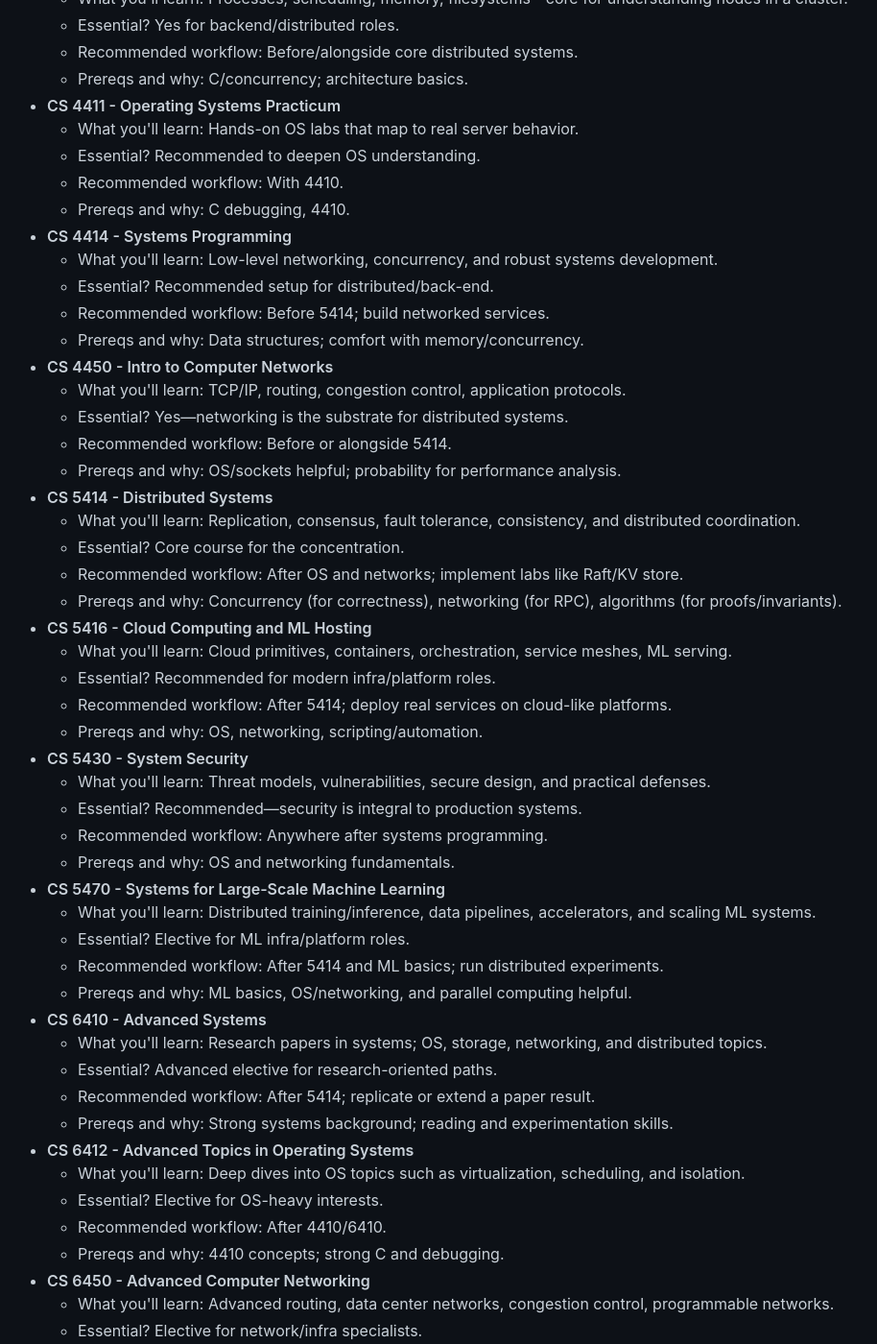
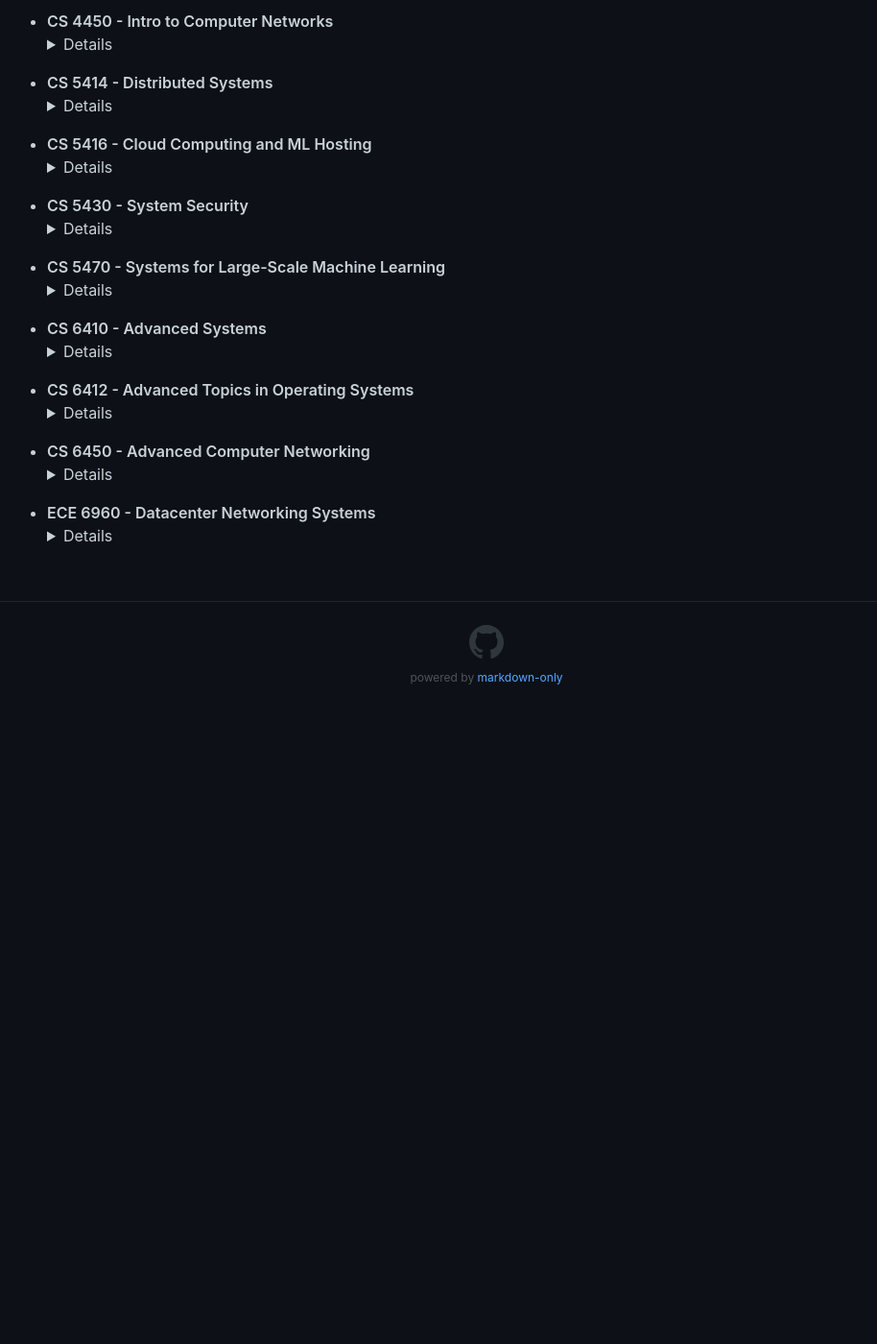
Before and after one commit to jmyphn/engineering-wiki, a Jekyll site: the page built from csdistsys.md, in a window 1280 px wide and 1400 px high, scrolled down 1320 px. Shown: the whole window at 96% size, without its empty margins (133-1047 px from the left). Built offline with Jekyll 4.4.1, drawn with Linux system fonts in a browser that asks for light colours; after the commit the page ends 2065 px from its top, so only the background shows below that; some of the changed text lies outside the part shown.

Commit message:
cspages dropdowns added

```diff
--- a/csdistsys.md
+++ b/csdistsys.md
@@ -82,72 +82,155 @@ flowchart TD
 
 ## Core Courses:
 - **CS 4320 - Intro to Databases**
-  - What you'll learn: Relational models, SQL, transactions, indexing, and query optimization.
-  - Essential? Yes—databases underpin most distributed systems.
-  - Recommended workflow: Take early; build a small app with real queries and indexes.
-  - Prereqs and why: Data structures/algorithms (for query plans/indexes).
+  <details>
+  <summary>Details</summary>
+    <ul>
+    <li>- What you'll learn: Relational models, SQL, transactions, indexing, and query optimization.</li>
+    <li>- Essential? Yes—databases underpin most distributed systems.</li>
+    <li>- Recommended workflow: Take early; build a small app with real queries and indexes.</li>
+    <li>- Prereqs and why: Data structures/algorithms (for query plans/indexes).</li>
+    </ul>
+  </details>
+
 - **CS 4321 - Databases Practicum**
-  - What you'll learn: Implementation-focused DB components and advanced SQL usage.
-  - Essential? Recommended to cement DB fundamentals.
-  - Recommended workflow: Co-enroll with 4320; prioritize the project work.
-  - Prereqs and why: 4320 concepts; strong programming.
+  <details>
+  <summary>Details</summary>
+    <ul>
+    <li>- What you'll learn: Implementation-focused DB components and advanced SQL usage.</li>
+    <li>- Essential? Recommended to cement DB fundamentals.</li>
+    <li>- Recommended workflow: Co-enroll with 4320; prioritize the project work.</li>
+    <li>- Prereqs and why: 4320 concepts; strong programming.</li>
+    </ul>
+  </details>
+
 - **CS 4410 - Operating Systems**
-  - What you'll learn: Processes, scheduling, memory, filesystems—core for understanding nodes in a cluster.
-  - Essential? Yes for backend/distributed roles.
-  - Recommended workflow: Before/alongside core distributed systems.
-  - Prereqs and why: C/concurrency; architecture basics.
+  <details>
+  <summary>Details</summary>
+    <ul>
+    <li>- What you'll learn: Processes, scheduling, memory, filesystems—core for understanding nodes in a cluster.</li>
+    <li>- Essential? Yes for backend/distributed roles.</li>
+    <li>- Recommended workflow: Before/alongside core distributed systems.</li>
+    <li>- Prereqs and why: C/concurrency; architecture basics.</li>
+    </ul>
+  </details>
+
 - **CS 4411 - Operating Systems Practicum**
-  - What you'll learn: Hands-on OS labs that map to real server behavior.
-  - Essential? Recommended to deepen OS understanding.
-  - Recommended workflow: With 4410.
-  - Prereqs and why: C debugging, 4410.
+  <details>
+  <summary>Details</summary>
+    <ul>
+    <li>- What you'll learn: Hands-on OS labs that map to real server behavior.</li>
+    <li>- Essential? Recommended to deepen OS understanding.</li>
+    <li>- Recommended workflow: With 4410.</li>
+    <li>- Prereqs and why: C debugging, 4410.</li>
+    </ul>
+  </details>
+
 - **CS 4414 - Systems Programming**
-  - What you'll learn: Low-level networking, concurrency, and robust systems development.
-  - Essential? Recommended setup for distributed/back-end.
-  - Recommended workflow: Before 5414; build networked services.
-  - Prereqs and why: Data structures; comfort with memory/concurrency.
+  <details>
+  <summary>Details</summary>
+    <ul>
+    <li>- What you'll learn: Low-level networking, concurrency, and robust systems development.</li>
+    <li>- Essential? Recommended setup for distributed/back-end.</li>
+    <li>- Recommended workflow: Before 5414; build networked services.</li>
+    <li>- Prereqs and why: Data structures; comfort with memory/concurrency.</li>
+    </ul>
+  </details>
+
 - **CS 4450 - Intro to Computer Networks**
-  - What you'll learn: TCP/IP, routing, congestion control, application protocols.
-  - Essential? Yes—networking is the substrate for distributed systems.
-  - Recommended workflow: Before or alongside 5414.
-  - Prereqs and why: OS/sockets helpful; probability for performance analysis.
+  <details>
+  <summary>Details</summary>
+    <ul>
+    <li>- What you'll learn: TCP/IP, routing, congestion control, application protocols.</li>
+    <li>- Essential? Yes—networking is the substrate for distributed systems.</li>
+    <li>- Recommended workflow: Before or alongside 5414.</li>
+    <li>- Prereqs and why: OS/sockets helpful; probability for performance analysis.</li>
+    </ul>
+  </details>
+
 - **CS 5414 - Distributed Systems**
-  - What you'll learn: Replication, consensus, fault tolerance, consistency, and distributed coordination.
-  - Essential? Core course for the concentration.
-  - Recommended workflow: After OS and networks; implement labs like Raft/KV store.
-  - Prereqs and why: Concurrency (for correctness), networking (for RPC), algorithms (for proofs/invariants).
+  <details>
+  <summary>Details</summary>
+    <ul>
+    <li>- What you'll learn: Replication, consensus, fault tolerance, consistency, and distributed coordination.</li>
+    <li>- Essential? Core course for the concentration.</li>
+    <li>- Recommended workflow: After OS and networks; implement labs like Raft/KV store.</li>
+    <li>- Prereqs and why: Concurrency (for correctness), networking (for RPC), algorithms (for proofs/invariants).</li>
+    </ul>
+  </details>
+
 - **CS 5416 - Cloud Computing and ML Hosting**
-  - What you'll learn: Cloud primitives, containers, orchestration, service meshes, ML serving.
-  - Essential? Recommended for modern infra/platform roles.
-  - Recommended workflow: After 5414; deploy real services on cloud-like platforms.
-  - Prereqs and why: OS, networking, scripting/automation.
+  <details>
+  <summary>Details</summary>
+    <ul>
+    <li>- What you'll learn: Cloud primitives, containers, orchestration, service meshes, ML serving.</li>
+    <li>- Essential? Recommended for modern infra/platform roles.</li>
+    <li>- Recommended workflow: After 5414; deploy real services on cloud-like platforms.</li>
+    <li>- Prereqs and why: OS, networking, scripting/automation.</li>
+    </ul>
+  </details>
+
 - **CS 5430 - System Security**
-  - What you'll learn: Threat models, vulnerabilities, secure design, and practical defenses.
-  - Essential? Recommended—security is integral to production systems.
-  - Recommended workflow: Anywhere after systems programming.
-  - Prereqs and why: OS and networking fundamentals.
+  <details>
+  <summary>Details</summary>
+    <ul>
+    <li>- What you'll learn: Threat models, vulnerabilities, secure design, and practical defenses.</li>
+    <li>- Essential? Recommended—security is integral to production systems.</li>
+    <li>- Recommended workflow: Anywhere after systems programming.</li>
+    <li>- Prereqs and why: OS and networking fundamentals.</li>
+    </ul>
+  </details>
+
 - **CS 5470 - Systems for Large-Scale Machine Learning**
-  - What you'll learn: Distributed training/inference, data pipelines, accelerators, and scaling ML systems.
-  - Essential? Elective for ML infra/platform roles.
-  - Recommended workflow: After 5414 and ML basics; run distributed experiments.
-  - Prereqs and why: ML basics, OS/networking, and parallel computing helpful.
+  <details>
+  <summary>Details</summary>
+    <ul>
+    <li>- What you'll learn: Distributed training/inference, data pipelines, accelerators, and scaling ML systems.</li>
+    <li>- Essential? Elective for ML infra/platform roles.</li>
+    <li>- Recommended workflow: After 5414 and ML basics; run distributed experiments.</li>
+    <li>- Prereqs and why: ML basics, OS/networking, and parallel computing helpful.</li>
+    </ul>
+  </details>
+
 - **CS 6410 - Advanced Systems**
-  - What you'll learn: Research papers in systems; OS, storage, networking, and distributed topics.
-  - Essential? Advanced elective for research-oriented paths.
-  - Recommended workflow: After 5414; replicate or extend a paper result.
-  - Prereqs and why: Strong systems background; reading and experimentation skills.
+  <details>
+  <summary>Details</summary>
+    <ul>
+    <li>- What you'll learn: Research papers in systems; OS, storage, networking, and distributed topics.</li>
+    <li>- Essential? Advanced elective for research-oriented paths.</li>
+    <li>- Recommended workflow: After 5414; replicate or extend a paper result.</li>
+    <li>- Prereqs and why: Strong systems background; reading and experimentation skills.</li>
+    </ul>
+  </details>
+
 - **CS 6412 - Advanced Topics in Operating Systems**
-  - What you'll learn: Deep dives into OS topics such as virtualization, scheduling, and isolation.
-  - Essential? Elective for OS-heavy interests.
-  - Recommended workflow: After 4410/6410.
-  - Prereqs and why: 4410 concepts; strong C and debugging.
+  <details>
+  <summary>Details</summary>
+    <ul>
+    <li>- What you'll learn: Deep dives into OS topics such as virtualization, scheduling, and isolation.</li>
+    <li>- Essential? Elective for OS-heavy interests.</li>
+    <li>- Recommended workflow: After 4410/6410.</li>
+    <li>- Prereqs and why: 4410 concepts; strong C and debugging.</li>
+    </ul>
+  </details>
+
 - **CS 6450 - Advanced Computer Networking**
-  - What you'll learn: Advanced routing, data center networks, congestion control, programmable networks.
-  - Essential? Elective for network/infra specialists.
-  - Recommended workflow: After 4450.
-  - Prereqs and why: 4450 networking fundamentals; probability/perf analysis helpful.
+  <details>
+  <summary>Details</summary>
+    <ul>
+    <li>- What you'll learn: Advanced routing, data center networks, congestion control, programmable networks.</li>
+    <li>- Essential? Elective for network/infra specialists.</li>
+    <li>- Recommended workflow: After 4450.</li>
+    <li>- Prereqs and why: 4450 networking fundamentals; probability/perf analysis helpful.</li>
+    </ul>
+  </details>
+
 - **ECE 6960 - Datacenter Networking Systems**
-  - What you'll learn: Data center fabrics, transport, telemetry, and reliability at scale.
-  - Essential? Advanced elective for data center/network-focused roles.
-  - Recommended workflow: After core networking; pair with a measurement project.
-  - Prereqs and why: Strong networking and systems background.
+  <details>
+  <summary>Details</summary>
+    <ul>
+    <li>- What you'll learn: Data center fabrics, transport, telemetry, and reliability at scale.</li>
+    <li>- Essential? Advanced elective for data center/network-focused roles.</li>
+    <li>- Recommended workflow: After core networking; pair with a measurement project.</li>
+    <li>- Prereqs and why: Strong networking and systems background.</li>
+    </ul>
+  </details>
```
Also changed, not shown: cscomparch.md (+129 -52 lines), csdatasci.md (+59 -24 lines), csmlearn.md (+99 -40 lines), csrobotics.md (+59 -24 lines).
